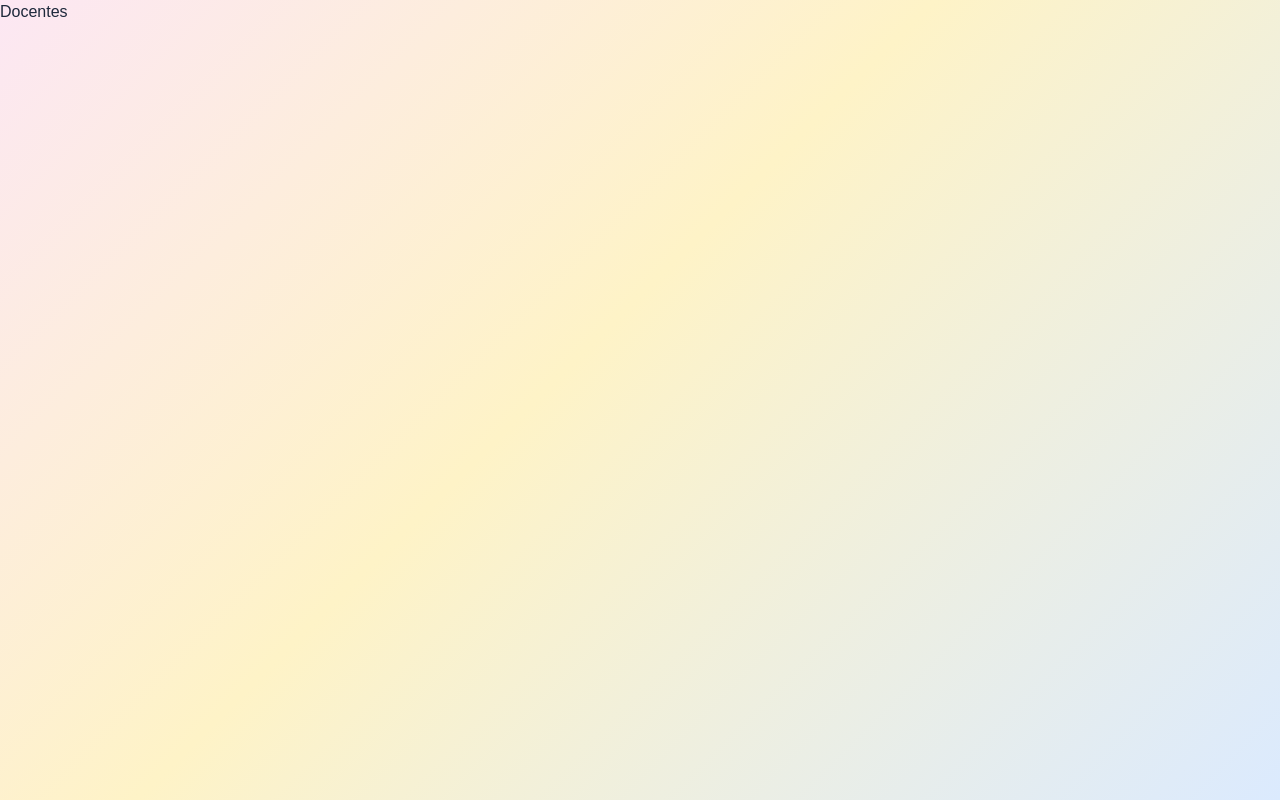
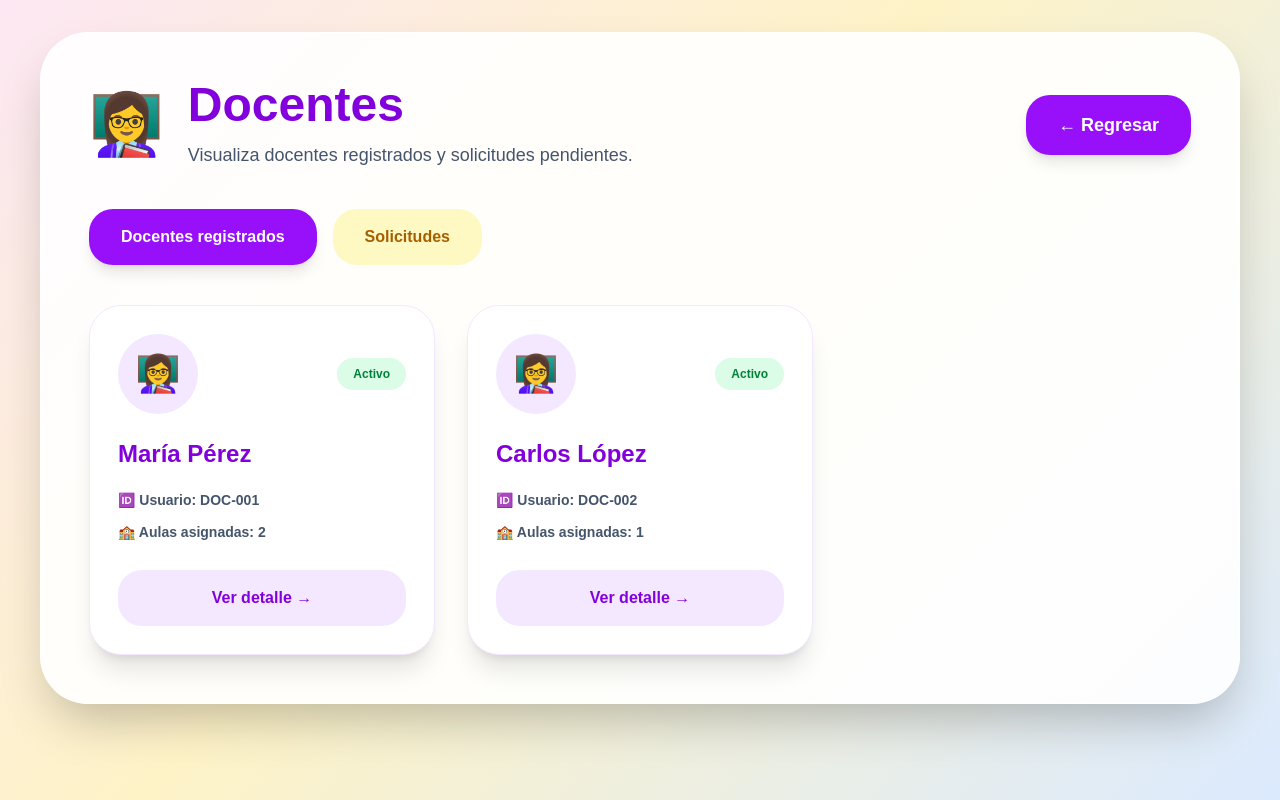
Before and after one commit to RicardoAlvarezG/gamificacion-multimodal, a Next.js app: page /dashboard/administrador/docentes in a window 1280 px wide. Built offline with nearby package versions, Linux system fonts and the light colour scheme.

Commit message:
Implementación del módulo de gestión de docentes para administrador

```diff
--- a/src/app/dashboard/administrador/docentes/page.tsx
+++ b/src/app/dashboard/administrador/docentes/page.tsx
@@ -1,7 +1,94 @@
+"use client";
+
+import { useState } from "react";
+import Link from "next/link";
+import DocenteCard from "@/components/cards/DocenteCard";
+import SolicitudDocenteCard from "@/components/cards/SolicitudDocenteCard";
+
 export default function DocentesPage() {
+  const [activeTab, setActiveTab] = useState<"docentes" | "solicitudes">(
+    "docentes"
+  );
+
   return (
-    <div>
-      <h1>Docentes</h1>
+    <div className="mx-10 mt-8 min-h-[82vh] rounded-[3rem] border border-white/70 bg-white/90 p-12 shadow-2xl">
+      <div className="mb-10 flex items-center justify-between">
+        <div className="flex items-center gap-6">
+          <div className="text-6xl">👩‍🏫</div>
+
+          <div>
+            <h1 className="text-5xl font-extrabold text-purple-700">
+              Docentes
+            </h1>
+            <p className="mt-3 text-lg font-medium text-slate-600">
+              Visualiza docentes registrados y solicitudes pendientes.
+            </p>
+          </div>
+        </div>
+
+        <Link
+          href="/dashboard/administrador"
+          className="rounded-3xl bg-purple-600 px-8 py-4 text-lg font-extrabold text-white shadow-lg transition hover:-translate-y-1 hover:bg-purple-700"
+        >
+          ← Regresar
+        </Link>
+      </div>
+
+      <div className="mb-10 flex gap-4">
+        <button
+          onClick={() => setActiveTab("docentes")}
+          className={`rounded-3xl px-8 py-4 font-extrabold transition ${
+            activeTab === "docentes"
+              ? "bg-purple-600 text-white shadow-lg"
+              : "bg-purple-100 text-purple-700 hover:bg-purple-200"
+          }`}
+        >
+          Docentes registrados
+        </button>
+
+        <button
+          onClick={() => setActiveTab("solicitudes")}
+          className={`rounded-3xl px-8 py-4 font-extrabold transition ${
+            activeTab === "solicitudes"
+              ? "bg-yellow-400 text-white shadow-lg"
+              : "bg-yellow-100 text-yellow-700 hover:bg-yellow-200"
+          }`}
+        >
+          Solicitudes
+        </button>
+      </div>
+
+      {activeTab === "docentes" ? (
+        <div className="grid grid-cols-1 gap-8 md:grid-cols-2 xl:grid-cols-3">
+          <DocenteCard
+            nombre="María Pérez"
+            usuario="DOC-001"
+            aulas={2}
+            estado="Activo"
+          />
+
+          <DocenteCard
+            nombre="Carlos López"
+            usuario="DOC-002"
+            aulas={1}
+            estado="Activo"
+          />
+        </div>
+      ) : (
+        <div className="grid grid-cols-1 gap-8 md:grid-cols-2 xl:grid-cols-3">
+          <SolicitudDocenteCard
+            nombre="Ana Torres"
+            usuario="DOC-003"
+            codigo="INST-X4K92A"
+          />
+
+          <SolicitudDocenteCard
+            nombre="Luis Ramírez"
+            usuario="DOC-004"
+            codigo="INST-X4K92A"
+          />
+        </div>
+      )}
     </div>
   );
 }
--- /dev/null
+++ b/src/components/cards/DocenteCard.tsx
@@ -0,0 +1,38 @@
+interface DocenteCardProps {
+  nombre: string;
+  usuario: string;
+  aulas: number;
+  estado: "Activo";
+}
+
+export default function DocenteCard({
+  nombre,
+  usuario,
+  aulas,
+  estado,
+}: DocenteCardProps) {
+  return (
+    <div className="rounded-[2rem] bg-white p-7 shadow-xl border border-purple-100 transition hover:-translate-y-2 hover:shadow-2xl">
+      <div className="mb-6 flex items-center justify-between">
+        <div className="flex h-20 w-20 items-center justify-center rounded-full bg-purple-100 text-4xl">
+          👩‍🏫
+        </div>
+
+        <span className="rounded-full bg-green-100 px-4 py-2 text-xs font-extrabold text-green-700">
+          {estado}
+        </span>
+      </div>
+
+      <h3 className="text-2xl font-extrabold text-purple-700">{nombre}</h3>
+
+      <div className="mt-5 space-y-3 text-sm font-semibold text-slate-600">
+        <p>🆔 Usuario: {usuario}</p>
+        <p>🏫 Aulas asignadas: {aulas}</p>
+      </div>
+
+      <button className="mt-7 w-full rounded-3xl bg-purple-100 px-5 py-4 font-extrabold text-purple-700 hover:bg-purple-200">
+        Ver detalle →
+      </button>
+    </div>
+  );
+}
--- /dev/null
+++ b/src/components/cards/SolicitudDocenteCard.tsx
@@ -0,0 +1,42 @@
+interface SolicitudDocenteCardProps {
+  nombre: string;
+  usuario: string;
+  codigo: string;
+}
+
+export default function SolicitudDocenteCard({
+  nombre,
+  usuario,
+  codigo,
+}: SolicitudDocenteCardProps) {
+  return (
+    <div className="rounded-[2rem] bg-white p-7 shadow-xl border border-yellow-100 transition hover:-translate-y-2 hover:shadow-2xl">
+      <div className="mb-6 flex items-center justify-between">
+        <div className="flex h-20 w-20 items-center justify-center rounded-full bg-yellow-100 text-4xl">
+          ⏳
+        </div>
+
+        <span className="rounded-full bg-yellow-100 px-4 py-2 text-xs font-extrabold text-yellow-700">
+          Pendiente
+        </span>
+      </div>
+
+      <h3 className="text-2xl font-extrabold text-purple-700">{nombre}</h3>
+
+      <div className="mt-5 space-y-3 text-sm font-semibold text-slate-600">
+        <p>🆔 Usuario: {usuario}</p>
+        <p>🏷️ Código usado: {codigo}</p>
+      </div>
+
+      <div className="mt-7 flex gap-3">
+        <button className="w-full rounded-3xl bg-green-100 px-4 py-4 font-extrabold text-green-700 hover:bg-green-200">
+          Aceptar
+        </button>
+
+        <button className="w-full rounded-3xl bg-red-100 px-4 py-4 font-extrabold text-red-700 hover:bg-red-200">
+          Rechazar
+        </button>
+      </div>
+    </div>
+  );
+}
```
